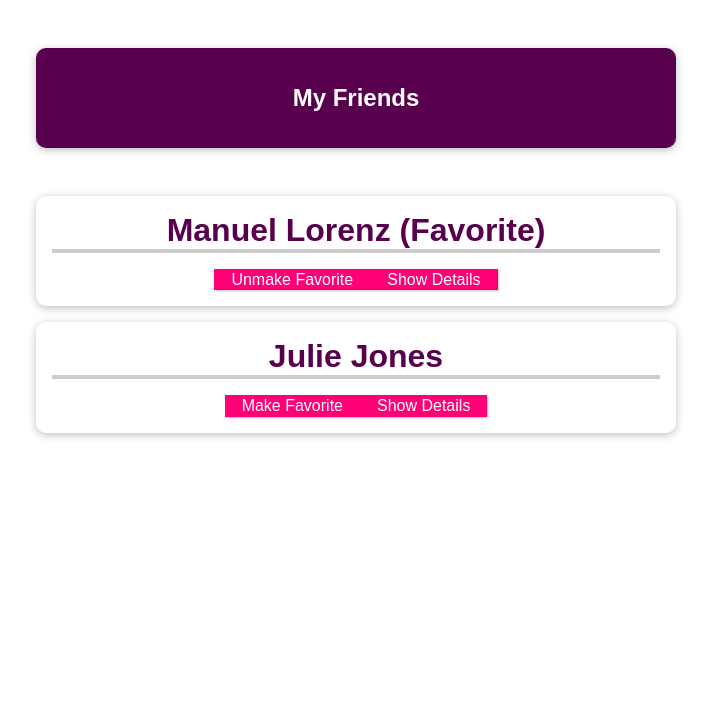
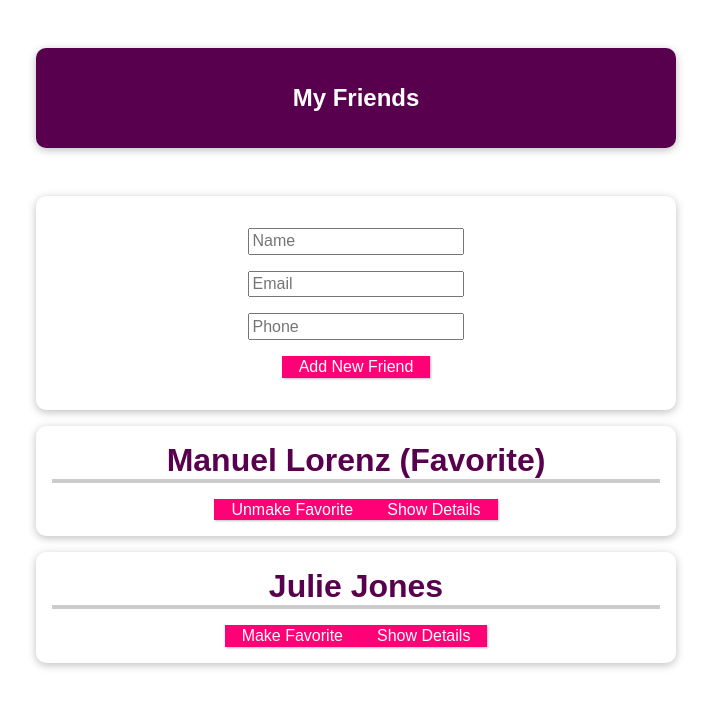
Before and after one commit to himalayanegi10/udemy-vue, a Vue app in the folder cmp-communication-01-starting-setup/cmp-communication-01-starting-setup/: page / in a window 1280 px wide. Shown: the top 708 px of the page, without its empty margins (284-995 px from the left). Built offline with nearby package versions, Linux system fonts and the light colour scheme.

Commit message:
New Friend: Adding component and connecting them

```diff
--- a/cmp-communication-01-starting-setup/cmp-communication-01-starting-setup/src/App.vue
+++ b/cmp-communication-01-starting-setup/cmp-communication-01-starting-setup/src/App.vue
@@ -3,6 +3,9 @@
     <header>
       <h1>My Friends</h1>
     </header>
+    <add-new-contact
+        @add-friend="addFriend"
+    />
     <ul>
       <friend-contact
           v-for="friend in friends"
@@ -44,6 +47,9 @@ export default {
     toggleFavorite(formID){
       const toggleFavoriteForFriend = this.friends.find(f => f.id === formID);
       toggleFavoriteForFriend.favorite = !toggleFavoriteForFriend.favorite;
+    },
+    addFriend(friend){
+      this.friends.push(friend);
     }
   }
 };
@@ -75,7 +81,8 @@ header {
   padding: 0;
   list-style: none;
 }
-#app li {
+#app li,
+form {
   box-shadow: 0 2px 8px rgba(0, 0, 0, 0.26);
   margin: 1rem auto;
   border-radius: 10px;
@@ -105,4 +112,18 @@ header {
   border-color: #ec3169;
   box-shadow: 1px 1px 4px rgba(0, 0, 0, 0.26);
 }
+
+#app input {
+  font: inherit;
+  padding: 0.15rem;
+}
+#app label {
+  font-weight: bold;
+  margin-right: 1rem;
+  width: 7rem;
+  display: inline-block;
+}
+#app form div {
+  margin: 1rem 0;
+}
 </style>
--- /dev/null
+++ b/cmp-communication-01-starting-setup/cmp-communication-01-starting-setup/src/components/NewFriend.vue
@@ -0,0 +1,48 @@
+<template>
+  <section>
+    <form @submit.prevent="addFriend">
+      <div>
+        <input type="text" placeholder="Name" v-model="name" />
+      </div>
+      <div>
+        <input type="email" placeholder="Email" v-model="email" />
+      </div>
+      <div>
+        <input type="tel" placeholder="Phone" v-model="phone" />
+      </div>
+      <div>
+        <button type="submit">Add New Friend</button>
+      </div>
+    </form>
+  </section>
+</template>
+
+<script>
+export default {
+  data() {
+    return {
+      name: null,
+      email: null,
+      phone: null,
+      favorite: false
+    };
+  },
+  emits: ['add-friend'],
+  computed: {
+    id: function () {
+      return (this.name + "-" + this.email);
+    }
+  },
+  methods: {
+    addFriend(){
+      this.$emit("add-friend", {
+        id: this.id,
+        name: this.name,
+        email: this.email,
+        phone: this.phone,
+        favorite: this.favorite
+      });
+    }
+  }
+};
+</script>
--- a/cmp-communication-01-starting-setup/cmp-communication-01-starting-setup/src/main.js
+++ b/cmp-communication-01-starting-setup/cmp-communication-01-starting-setup/src/main.js
@@ -2,9 +2,11 @@ import { createApp } from 'vue';
 
 import App from './App.vue';
 import FriendContact from './components/FriendContact.vue';
+import NewFriend from './components/NewFriend.vue';
 
 const app = createApp(App);
 
 app.component('friend-contact', FriendContact);
+app.component('add-new-contact', NewFriend);
 
 app.mount('#app');
```
Also changed, not shown: 1 other file (tests, documents, lock files or other folders).
